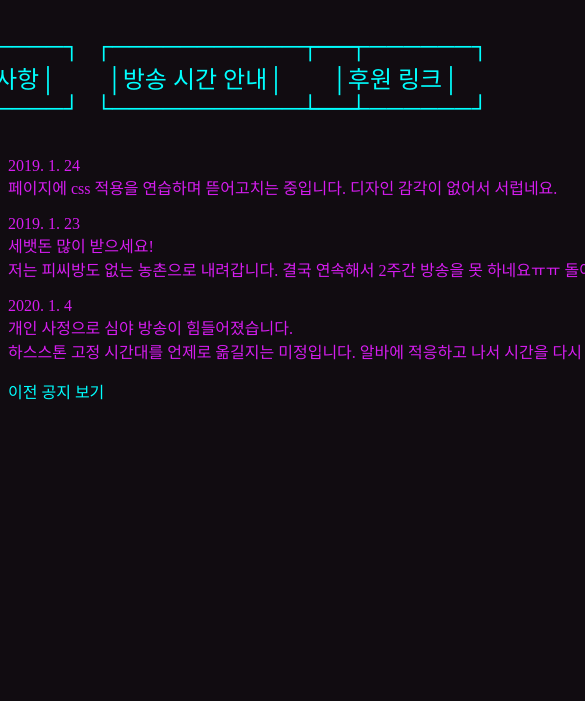
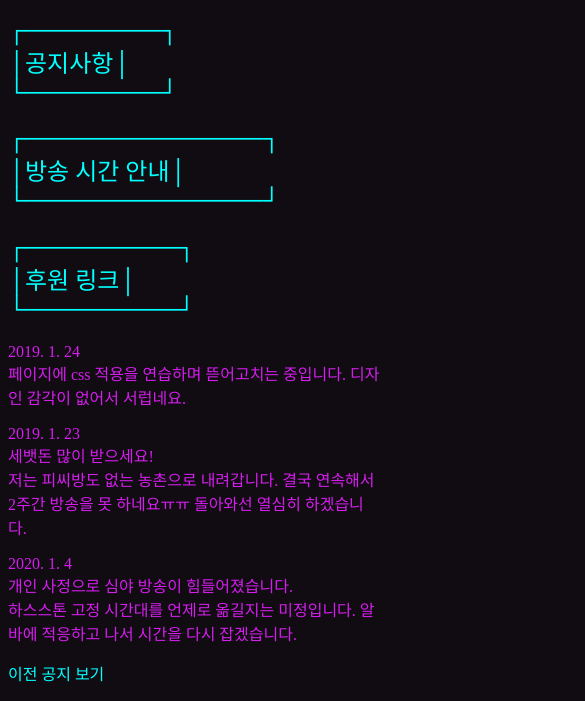
Before and after one commit to miladiashe/milaBroadcast, a plain HTML site: page index.html in a window 390 px wide. Shown: the part 163-864 px from the top of the page, 585 px wide, since content can reach past the window. Drawn offline with Linux system fonts and the light colour scheme; a web font is replaced by a local one.

Commit message:
반응형 디자인 적용

```diff
--- a/style.css
+++ b/style.css
@@ -37,3 +37,12 @@ a {
     text-decoration: none;
     font-family:'DungGeunMo';
 }
+@media(max-width:900px){
+    #article{
+        display: inline;
+    }
+    #pages{
+        display: inline;
+        text-align: left;
+    }
+}
```
Also changed, not shown: postNotice.html (+1 -0 lines), time.html (+1 -1 lines).
